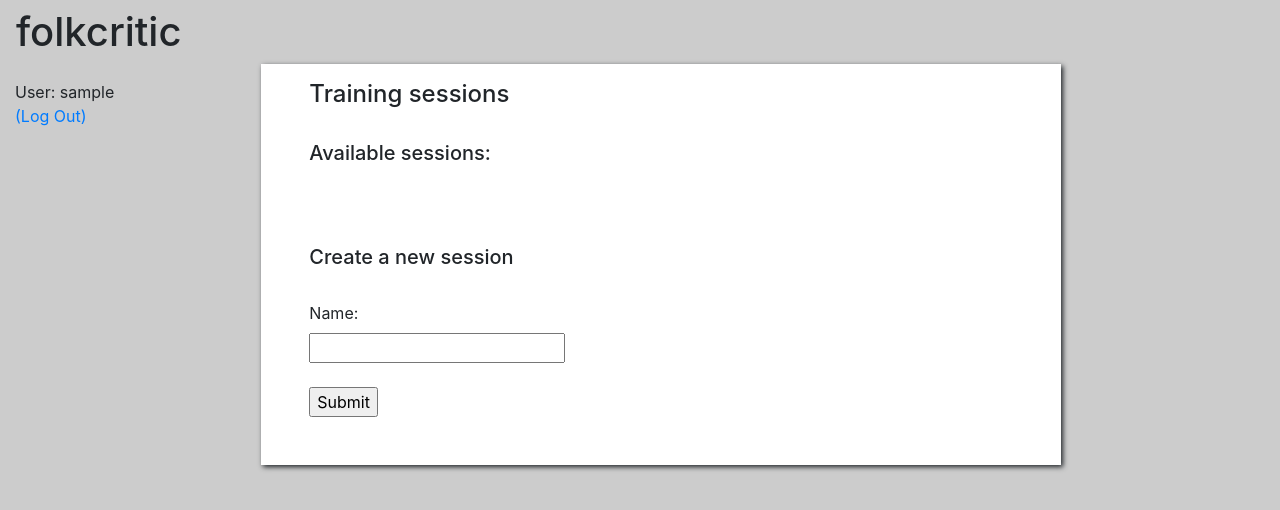
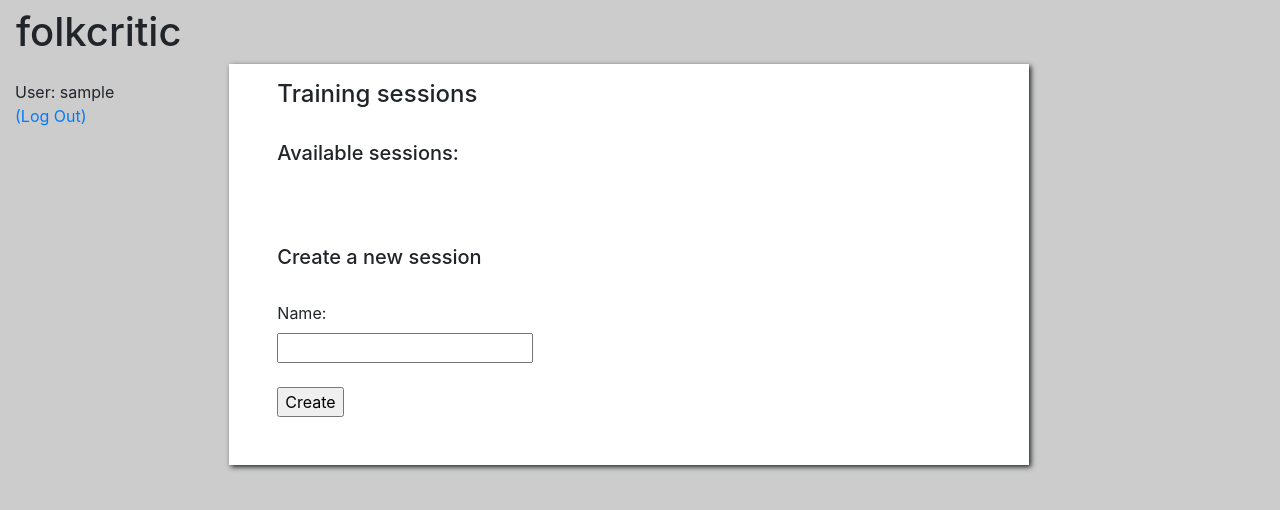
Before and after one commit to fredrikmalmberg/folkcritic, a Django app: page /training/ in a window 1280 px wide. Shown: the top 510 px of the page. Run offline with Django 3.2, Linux system fonts and the light colour scheme; the visitor is signed in with stand-in values (Sample User, id 1); data that the repository does not hold is empty; parts of the project's set-up code (start-up, migrations or seed data) failed here and were passed over.

Commit message:
Minor tweaks of numbering etc

```diff
--- a/training/templates/base_generic.html
+++ b/training/templates/base_generic.html
@@ -12,18 +12,21 @@
 <body style="background-color: #cccccc;">
 
 <div class="container-fluid">
-    <div class="row pt-2 pl-3" style="background-color: #cccccc;">
-            <h1>folkcritic</h1>
+    <div class="row pt-2 pl-3">
+
+                <h1>folkcritic</h1>
+
     </div>
     <div class="row">
-        {% if user.is_authenticated %}
-            <div class="col-sm-2 pt-3" style="background-color: #cccccc;">
+
+            <div class="col-sm-2 pt-3"">
+            {% if user.is_authenticated %}
                 {% block sidebar %}
                     User: {{ user.username }} <br><a href="{% url 'logout' %}">(Log Out)</a>
                     <br>
                     {% if session.name is not None %}
                     <br>Session: {{ session.name }}
-                    <br>Tunes in session: {{ num_datapoints }}
+                    <br>Rated tunes: {{ num_datapoints }}
                     <br>
                     <br>
 
@@ -32,11 +35,13 @@
                         <input type="hidden" id="session" name="session" value="None">
                         <input type="submit" value="Change session" id="back">
                     </form>
+                        <br>
                     {% endif %}
                 {% endblock %}
+            {% endif %}
             </div>
-        {% endif %}
-        <div class="col-sm-9 pl-5 pt-3 pr-5 pb-5 ml-5" style="max-width:800px; background-color:white; box-shadow: 2px 2px 5px;">{% block content %}{% endblock %}</div>
+
+        <div class="col-sm-8 pl-5 pt-3 pr-5 pb-5 ml-3 mr-3" style="max-width:800px; background-color:white; box-shadow: 2px 2px 5px;">{% block content %}{% endblock %}</div>
     </div>
 </div>
 
--- a/training/templates/session_picker.html
+++ b/training/templates/session_picker.html
@@ -2,11 +2,14 @@
 <br>
 <h5>Available sessions:</h5>
 {% for ses in available_sessions %}
-<form action="{% url 'index' %}" method="post">
+<br>
+    <form action="{% url 'index' %}" method="post">
     {% csrf_token %}
+
     <input type="hidden" id="session" name="session" value="{{ ses.0 }}">
-    <input type="submit" value="{{ ses.1 }}" style="margin: 0; padding: 0; border: none; color: blue; background-color: transparent; text-decoration: underline;"> (tunes: {{ ses.2 }})
+    <input type="submit" value="Load session"> {{ ses.1 }} (tunes: {{ ses.2 }})
 </form>
+
 {% endfor %}
 <br>
 <br>
@@ -17,5 +20,5 @@
     <label for="name">Name:</label><br>
     <input type="text" id="name" name="new_session" value="" ><br>
     <br>
-    <input type="submit" value="Submit">
+    <input type="submit" value="Create">
 </form>
--- a/training/views.py
+++ b/training/views.py
@@ -80,6 +80,7 @@ def index(request):
                     if not Datapoint.objects.filter(tune=post['retrain_data']).exists():
                         data = Datapoint(session=db_session, tune=post['retrain_data'], liked=post['liked'])
                         data.save()
+                        data_in_session += 1
                         # Should retrain here
                         all_data = Datapoint.objects.filter(session=db_session)
                         x = None
```
